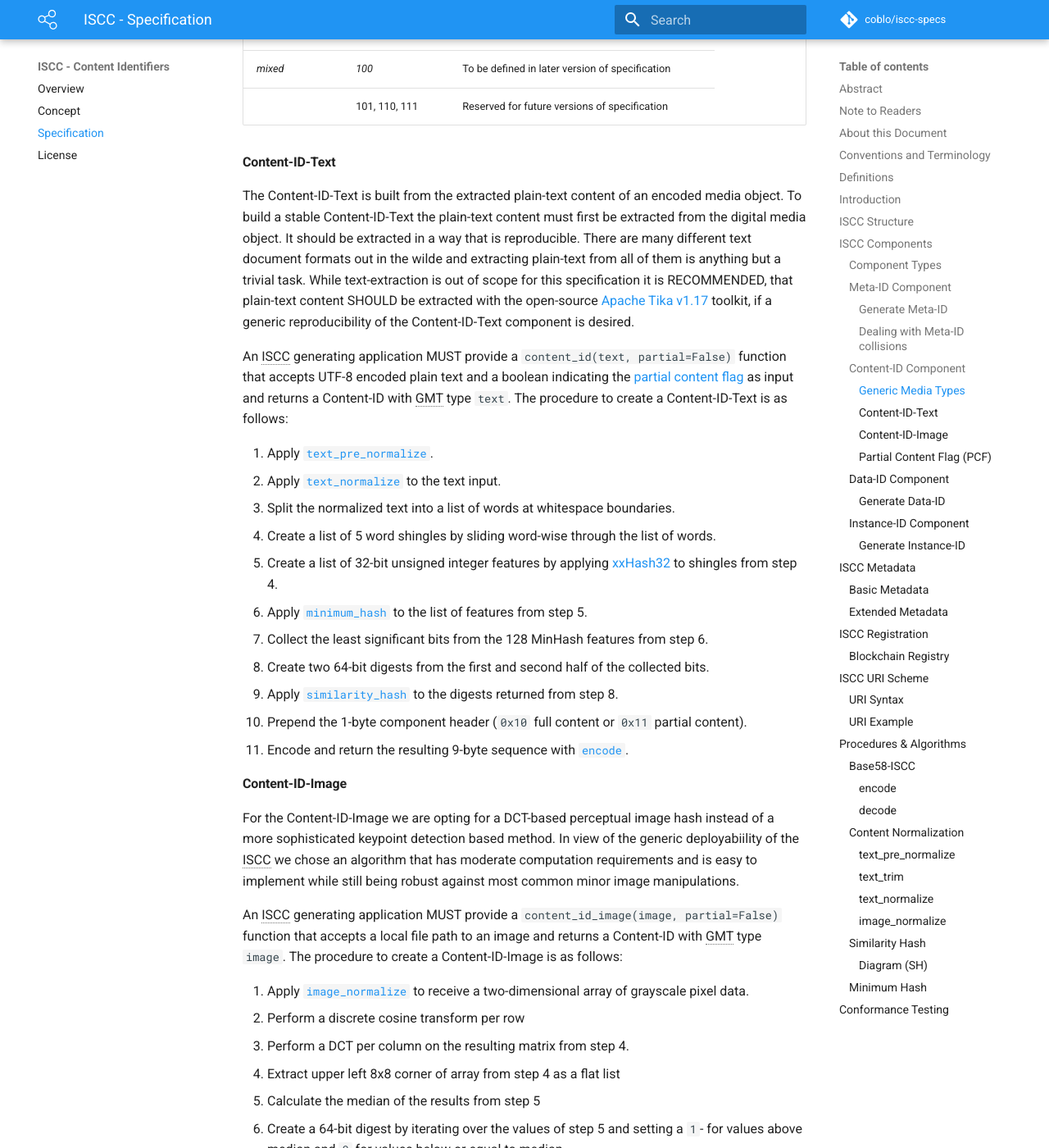
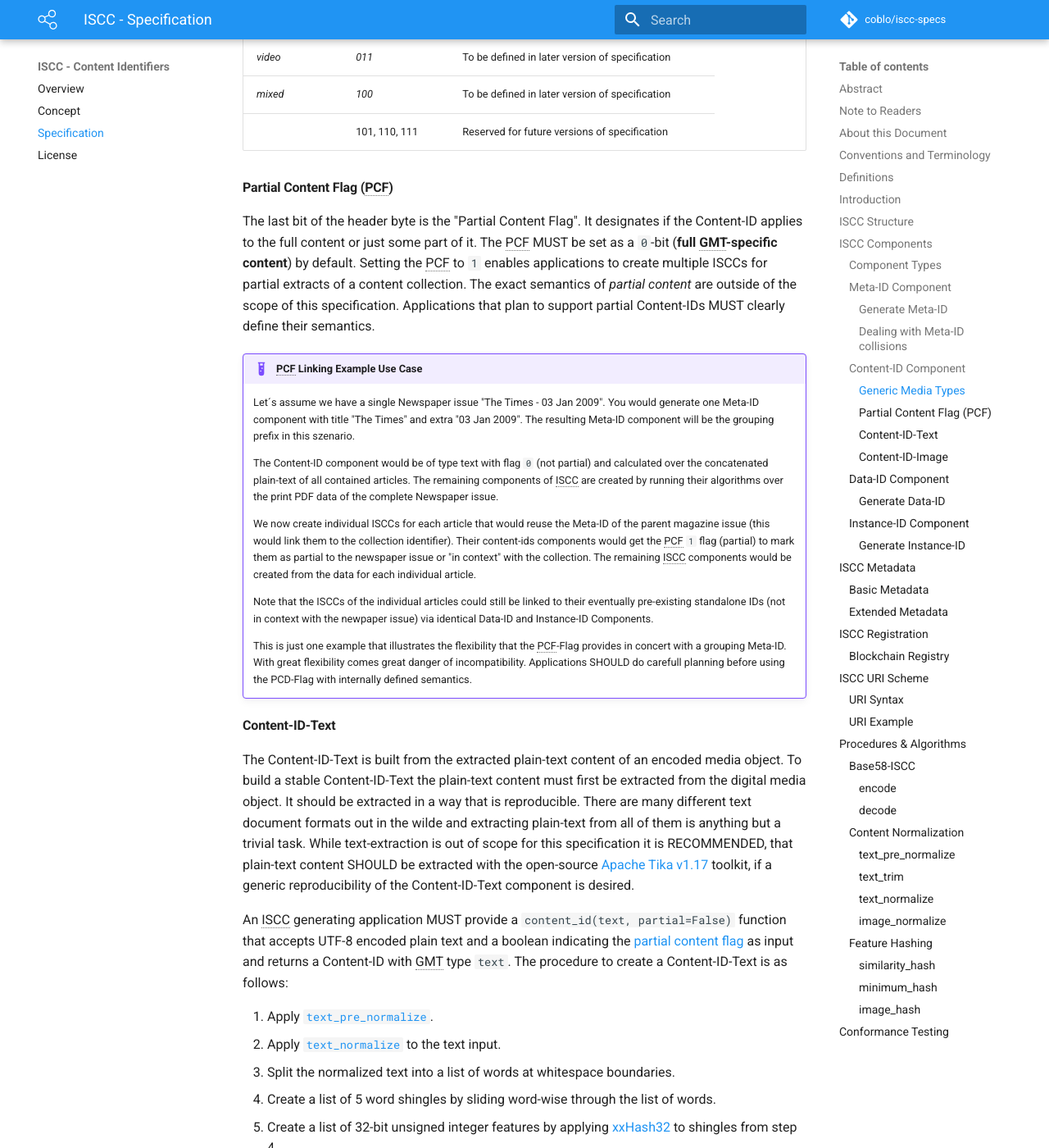
Before and after one commit to iscc/iscc-specs, an MkDocs documentation site: the page built from docs/specification.md, in a window 1280 px wide and 1400 px high, scrolled down 7433 px. Shown: the whole window at 82% size. Built offline with MkDocs 1.6.1 and Material for MkDocs 9.7.7, drawn with Linux system fonts in a browser that asks for light colours; comment, search, counter and statistics services are not loaded; old or Windows-style settings are respelled for this version of MkDocs; some of the changed text lies outside the part shown.

Commit message:
Re-grouped feature hashing algos, flesh out PCF section.

```diff
--- a/docs/specification.md
+++ b/docs/specification.md
@@ -156,11 +156,11 @@
 
 ### Content-ID Component
 
-The Content-ID component has multiple subtypes. The subtypes correspond with the **Generic Media Types (GMT)**. A fully qualified ISCC can only have a Content-ID component of one specific GMT, but there may be multiple ISCCs with different Content-ID types per digital media object.
+The Content-ID component has multiple subtypes. The subtypes correspond with the **Generic Media Types (GMT)**. A fully qualified ISCC can only have one Content-ID component of one specific GMT, but there may be multiple ISCCs with different Content-ID types per digital media object.
 
 A Content-ID is generated in two broad steps. In the first step, we extract and convert content from a rich media type to a normalized GMT. In the second step, we use a GMT-specific process to generate the Content-ID component of an ISCC.
 
-##### Generic Media Types
+#### Generic Media Types
 
 The  Content-ID type is signaled by the first 3 bits of the second nibble of the first byte of the Content-ID:
 
@@ -172,6 +172,21 @@
 | *video*        | *011*             | To be defined in later version of specification    |
 | *mixed*        | *100*             | To be defined in later version of specification    |
 |                | 101, 110, 111     | Reserved for future versions of specification      |
+
+#### Partial Content Flag (PCF)
+
+The last bit of the header byte is the "Partial Content Flag". It designates if the Content-ID applies to the full content or just some part of it. The PCF MUST be set as a `0`-bit (**full GMT-specific content**) by default. Setting the PCF to `1` enables applications to create multiple ISCCs for partial extracts of a content collection. The exact semantics of *partial content* are outside of the scope of this specification. Applications that plan to support partial Content-IDs MUST clearly define their semantics.
+
+!!! example "PCF Linking Example Use Case"
+    Let´s assume we have a single Newspaper issue "The Times - 03 Jan 2009". You would generate one Meta-ID component with title "The Times" and extra "03 Jan 2009". The resulting Meta-ID component will be the grouping prefix in this szenario.
+
+    The Content-ID component would be of type text with flag `0` (not partial) and calculated over the concatenated plain-text of all contained articles. The remaining components of ISCC are created by running their algorithms over the print PDF data of the complete Newspaper issue.
+
+    We now create individual ISCCs for each article that would reuse the Meta-ID of the parent magazine issue (this would link them to the collection identifier). Their content-ids components would get the PCF `1` flag (partial) to mark them as partial to the newspaper issue or "in context" with the collection. The remaining ISCC components would be created from the data for each individual article.
+
+    Note that the ISCCs of the individual articles could still be linked to their eventually pre-existing standalone IDs (not in context with the newpaper issue) via identical Data-ID and Instance-ID Components.
+
+    This is just one example that illustrates the flexibility that the PCF-Flag provides in concert with a grouping Meta-ID. With great flexibility comes great danger of incompatibility. Applications SHOULD do carefull planning before using the PCD-Flag with internally defined semantics.
 
 #### Content-ID-Text
 
@@ -193,26 +208,17 @@
 
 #### Content-ID-Image
 
-For the Content-ID-Image we are opting for a DCT-based perceptual image hash instead of a more sophisticated keypoint detection based method. In view of the generic deployabiility of the ISCC we chose an algorithm that has moderate computation requirements and is easy to implement while still being robust against most common minor image manipulations.
+For the Content-ID-Image we are opting for a DCT-based perceptual image hash instead of a more sophisticated keypoint detection based method. In view of the generic deployabiility of the ISCC we chose an algorithm that has moderate computation requirements and is easy to implement while still being robust against common image manipulations.
 
 An ISCC generating application MUST provide a `content_id_image(image, partial=False)` function that accepts a local file path to an image and returns a Content-ID with GMT type `image`. The procedure to create a Content-ID-Image is as follows:
 
 1. Apply [`image_normalize`](#image_normalize) to receive a two-dimensional array of grayscale pixel data.
-4. Perform a discrete cosine transform per row
-5. Perform a DCT per column on the resulting matrix from step 4.
-5. Extract upper left 8x8 corner of array from step 4 as a flat list
-6. Calculate the median of the results from step 5
-7. Create a 64-bit digest by iterating over the values of step 5 and setting a  `1`- for values above median and `0` for values below or equal to median.
-9. Prepend the 1-byte component header (`0x12` full content or `0x13` partial content)
-10. Encode and return the resulting 9-byte sequence with [Base58-ISCC Encoding](#base58-iscc-encoding)
+2. Apply [`image_hash`](#image_hash) to the results of step 1.
+9. Prepend the 1-byte component header (`0x12` full content or `0x13` partial content) to results of step 2.
+10. Encode and return the resulting 9-byte sequence with [`encode`](#encode)
 
 !!! note "Image Data Input"
     The `content_id_image` function may optionally accept the raw byte data of an encoded image or an internal native image object as input for convenience.
-
-#### Partial Content Flag (PCF)
-
-The last bit of the header byte is the "Partial Content Flag". It designates if the Content-ID applies to the full content or just some part of it. The PCF MUST be set as a `0`-bit (**full GMT-specific content**) by default. Setting the PCF to `1` enables applications to create multiple ISCCs for partial extracts of one and the same digital file. The exact semantics of *partial content* are outside of the scope of this specification. Applications that plan to support partial Content-IDs SHOULD clearly define their semantics. For example, an application might create separate ISCC for the text contents of multiple articles of a magazine issue. In such a scenario
-the Meta-, Data-, and Instance-IDs are the compound key for the magazine issue, while the Content-ID-Text component distinguishes the different articles of the issue. The different Content-ID-Text components would automatically be "bound" together by the other 3 components.
 
 ### Data-ID Component
 
@@ -383,7 +389,7 @@
 
 #### image_normalize
 
-Signature: `image_normalize(img)-> List[List[int]]`
+Signature: `image_normalize(img) -> List[List[int]]`
 
 Accepts a file path, byte-stream or raw binary image data and MUST at least support JPEG, PNG, and GIF image formats. Normalize the image with the following steps:
 
@@ -393,17 +399,40 @@
 
 See also: Image normalization reference code (LINKME)
 
-### Similarity Hash
+### Feature Hashing
 
-The `similarity_hash` function takes a sequence of hash digests (raw 8-bit bytes) which represent a set of features. Each of the digests MUST be of equal size. The function returns a new hash digest (raw 8-bit bytes) of the same size. For each bit in the input hashes calulate the number of hashes with that bit set and substract the the count of hashes where it is not set. For the output hash set the same bit position to `0` if the count is negative or `1` if it is zero or positive. The resulting hash digest will retain similarity for similar sets of input hashes. See also  [[Charikar2002]][#Charikar2002].
+The ISCC standardizes various feature hashing algorithms that reduce content features to a binary vector used as the body of the various Content-ID components.
 
-#### Diagram (SH)
+#### similarity_hash
+
+Signature: `similarity_hash(hash_digests: Sequenc[ByteString]) -> bytes `
+
+The `similarity_hash` function takes a sequence of hash digests which represent a set of features. Each of the digests MUST be of equal size. The function returns a new hash digest (raw 8-bit bytes) of the same size. For each bit in the input hashes calulate the number of hashes with that bit set and substract the the count of hashes where it is not set. For the output hash set the same bit position to `0` if the count is negative or `1` if it is zero or positive. The resulting hash digest will retain similarity for similar sets of input hashes. See also  [[Charikar2002]][#Charikar2002].
 
 ![iscc-similarity-hash](images/iscc-similarity-hash.svg)
 
-### Minimum Hash
+See also: Similarity hash reference code (LINKME)
+
+#### minimum_hash
+
+Signature: `minimum_hash(features: Iterable[int]) -> List[int]`
 
 The `minimum_hash` function takes an arbitrary sized set of 32-bit integer features and reduces it to a fixed size vector of 128 features such that it preserves similarity with other sets. It is based on the MinHash implementation of the [datasketch](https://ekzhu.github.io/datasketch/) library by [Eric Zhu](https://github.com/ekzhu).
+
+See also: Minimum hash reference code (LINKME)
+
+#### image_hash
+
+Signature: `image_hash(pixels: List[List[int]]) -> bytes`
+
+1. Perform a discrete cosine transform per row of input pixels.
+2. Perform a discrete cosine transform per column on the resulting matrix from step 2.
+3. Extract upper left 8x8 corner of array from step 2 as a flat list.
+4. Calculate the median of the results from step 3.
+5. Create a 64-bit digest by iterating over the values of step 5 and setting a  `1`- for values above median and `0` for values below or equal to median.
+6. Return results from step 5.
+
+See also: Image hash reference code (LINKME)
 
 ## Conformance Testing
 
```
Also changed, not shown: 2 other files.
